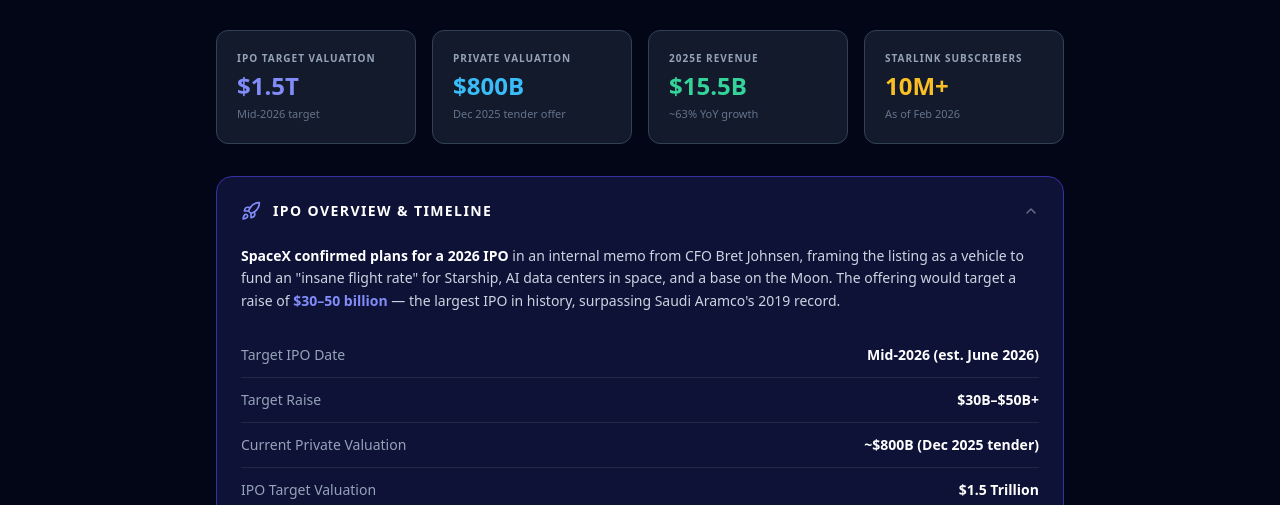
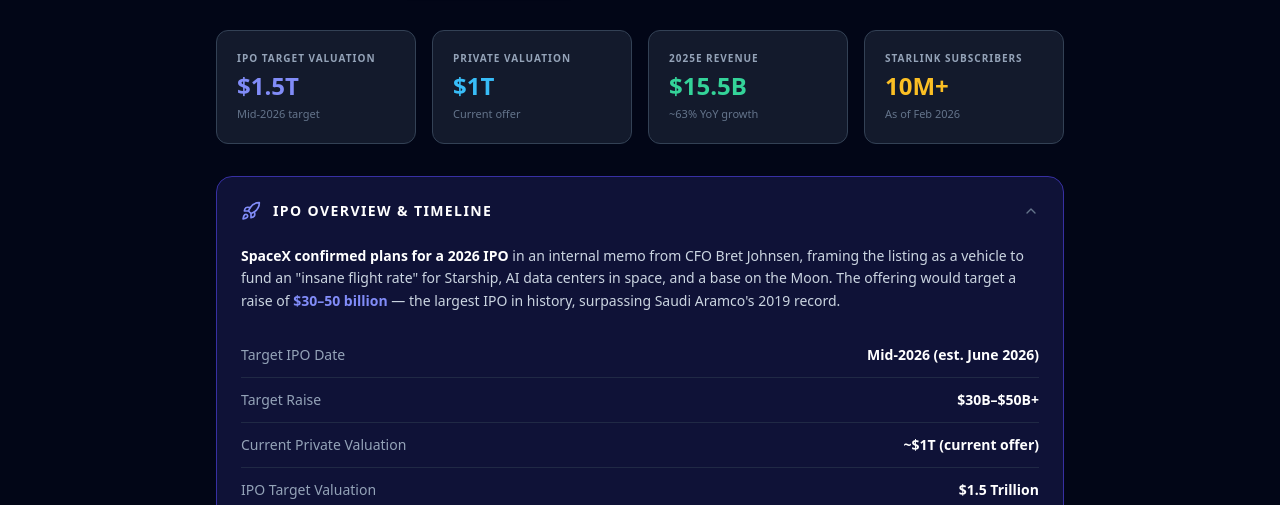
Before and after one commit to zarcht/nanovest-token-survey, a Next.js app: page / in a window 1280 px wide. Shown: the part 438-943 px from the top of the page. Built offline with nearby package versions, Linux system fonts and the light colour scheme.

Commit message:
Update page.js

```diff
--- a/src/app/page.js
+++ b/src/app/page.js
@@ -376,7 +376,7 @@
         {/* Key Stats */}
         <div className="grid grid-cols-2 md:grid-cols-4 gap-4 mb-8">
           <Stat label="IPO Target Valuation" value="$1.5T"  sub="Mid-2026 target"       accent="indigo" />
-          <Stat label="Private Valuation"    value="$800B"  sub="Dec 2025 tender offer" accent="sky"    />
+          <Stat label="Private Valuation"    value="$1T"    sub="Current offer"        accent="sky"    />
           <Stat label="2025E Revenue"        value="$15.5B" sub="~63% YoY growth"       accent="emerald"/>
           <Stat label="Starlink Subscribers" value="10M+"   sub="As of Feb 2026"        accent="amber"  />
         </div>
@@ -392,7 +392,7 @@
           </p>
           <Row label="Target IPO Date"           value="Mid-2026 (est. June 2026)" />
           <Row label="Target Raise"              value="$30B–$50B+"               />
-          <Row label="Current Private Valuation" value="~$800B (Dec 2025 tender)" />
+          <Row label="Current Private Valuation" value="~$1T (current offer)"    />
           <Row label="IPO Target Valuation"      value="$1.5 Trillion"            />
           <Row label="Listing Venue (expected)"  value="NYSE or Nasdaq (TBD)"     />
           <Row label="Implied Price / Revenue"   value="60–68× 2026E sales"       />
```
